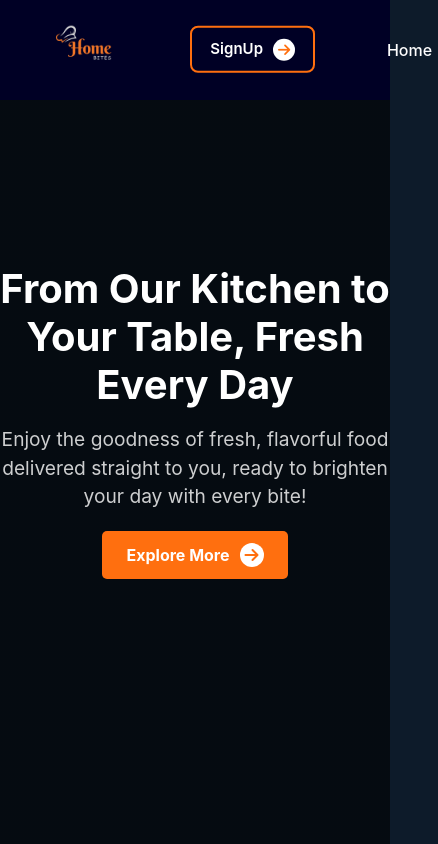
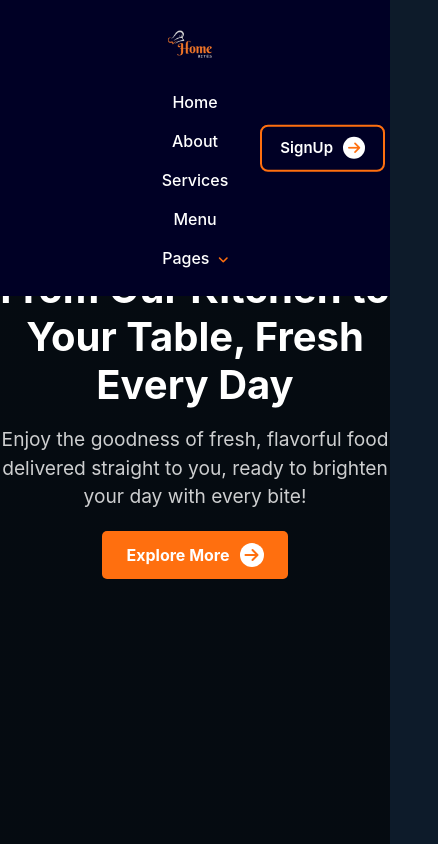
Before and after one commit to Thapoojaa/uki-assignment-03, a plain HTML site: page index.html in a window 390 px wide. Shown: the top 844 px of the page, 438 px wide, since content can reach past the window. Drawn offline with nearby package versions, Linux system fonts and the light colour scheme.

Commit message:
styles for nav bar added

```diff
--- a/assets/CSS/style.css
+++ b/assets/CSS/style.css
@@ -4,10 +4,18 @@
   --text-color: #ffffff;
 }
 
-body {
-  font-family: 'Inter', sans-serif;
+* {
   margin: 0;
   padding: 0;
+  box-sizing: border-box;
+  -webkit-box-sizing: border-box;
+  -moz-box-sizing: border-box;
+}
+
+html, body {
+  width: 100%;
+  overflow-x: hidden;
+  font-family: 'Inter', sans-serif;
   background-color: #0D1B2A;
   color: var(--text-color);
 }
@@ -19,25 +27,29 @@ body {
   left: 0;
   width: 100%;
   display: flex;
+  align-items: center;
   justify-content: space-between;
-  align-items: center;
-  padding: 0 160px; /* Adjusted padding for better alignment */
+  padding: 15px clamp(5%, 10%, 15%);
+  max-width: 100%;
   z-index: 1000;
   background: #000025;
 }
 
+/* Logo */
 .logo img {
-  max-height: 100px; /* Adjusted height to fit screenshot */
-  margin-left: -120px; /* Fine-tuned logo position */
+  max-height: 80px;
+  display: block;
 }
 
+/* Navigation Links */
 .nav-links {
   display: flex;
+  list-style: none;
   gap: 30px;
-  list-style: none;
-  margin: 0;
-  padding: 0;
-  margin-right: -820px;
+  flex-grow: 1;
+  justify-content: center;
+  min-width: auto;
+  padding: 0 20px;
 }
 
 .nav-links a {
@@ -46,7 +58,6 @@ body {
   font-size: 16px;
   font-weight: 500;
   transition: color 0.3s ease;
-  margin-left: 5px;
 }
 
 .nav-links a:hover {
@@ -58,7 +69,6 @@ body {
   position: relative;
   display: flex;
   align-items: center;
-  gap: 5px;
 }
 
 .navbar .nav-links .dropdown i {
@@ -99,11 +109,20 @@ body {
 }
 
 /* Sign-Up Button */
+.signup-container {
+  display: flex;
+  align-items: center;
+  justify-content: flex-end;
+  min-width: auto;
+  margin-left: auto;
+  gap: 20px;
+}
+
 .navbar .signup-btn {
   background: #000025;
   border: 2px solid var(--primary-color);
   color: white;
-  padding: 10px 18px; /* Adjusted padding for better spacing */
+  padding: 10px 18px;
   border-radius: 8px;
   font-size: 15px;
   font-weight: 600;
@@ -112,9 +131,6 @@ body {
   align-items: center;
   gap: 10px;
   transition: background 0.3s ease, color 0.3s ease;
-  margin-top: 45px; /* Adjusted */
-  margin-right: -90px;
-  position: relative;
 }
 
 .navbar .signup-btn:hover {
@@ -133,6 +149,31 @@ body {
   width: 22px;
   height: 22px;
   font-size: 14px;
+}
+
+/* Responsive Fixes */
+@media screen and (max-width: 1200px) {
+  .navbar {
+    padding: 10px 5%;
+  }
+}
+
+@media screen and (max-width: 768px) {
+  .navbar {
+    flex-direction: column;
+    padding: 10px;
+  }
+
+  .nav-links {
+    flex-direction: column;
+    align-items: center;
+    gap: 15px;
+  }
+
+  .signup-container {
+    justify-content: center;
+    margin-top: 10px;
+  }
 }
 
 
```
